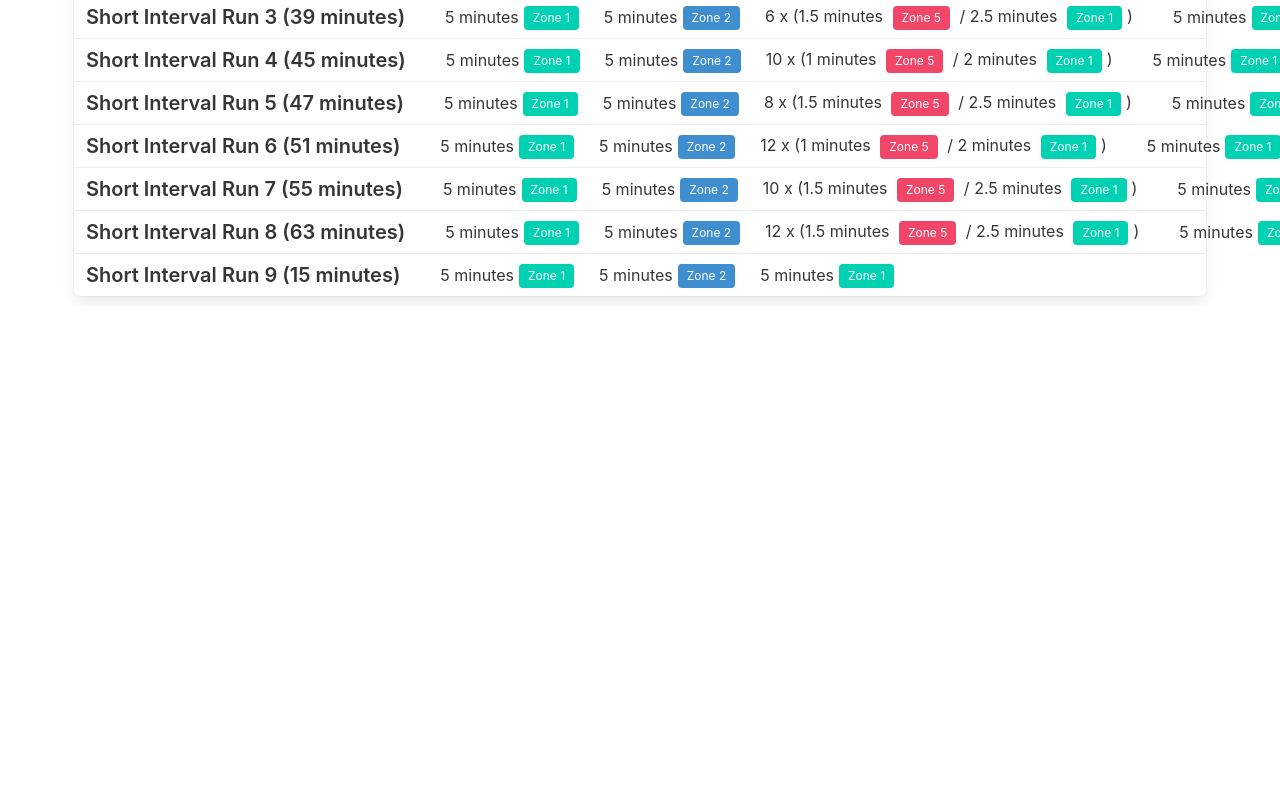
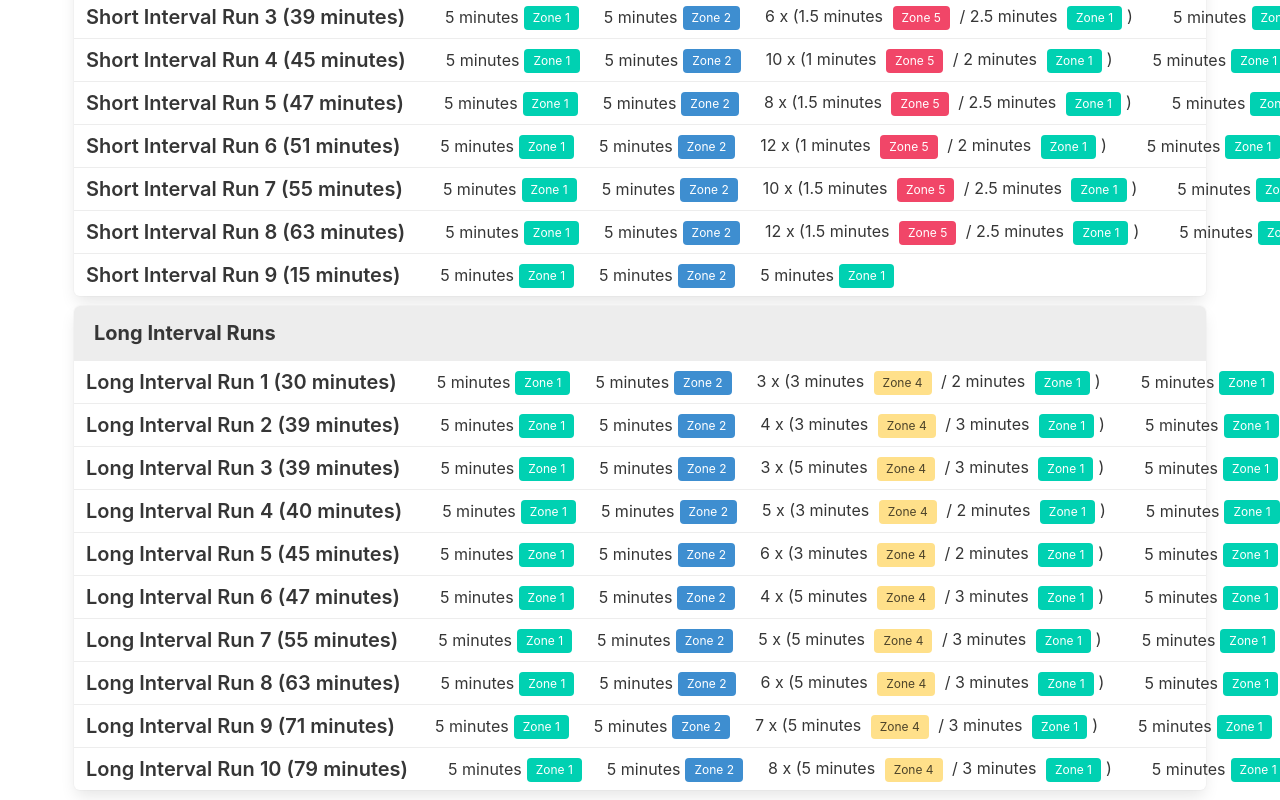
Before and after one commit to alcfeoh/80-20-running, an Angular app: page /allRuns in a window 1280 px wide. Shown: the part 3050-3850 px from the top of the page. Before the commit the page ends 3356 px from the top, so only its background shows below. Built offline with nearby package versions, Linux system fonts and the light colour scheme.

Commit message:
Added long interval runs

```diff
--- a/src/app/all-runs/all-runs.component.html
+++ b/src/app/all-runs/all-runs.component.html
@@ -11,3 +11,5 @@
 <app-run-table title="Tempo Runs" [runs]="tempoRuns"></app-run-table>
 
 <app-run-table title="Short Interval Runs" [runs]="shortIntRuns"></app-run-table>
+
+<app-run-table title="Long Interval Runs" [runs]="longIntRuns"></app-run-table>
--- a/src/app/all-runs/all-runs.component.ts
+++ b/src/app/all-runs/all-runs.component.ts
@@ -6,6 +6,7 @@ import {LongRun} from '../run-types/long-run';
 import {FoundationRun} from '../run-types/foundation-run';
 import {TempoRun} from '../run-types/tempo-run';
 import {ShortIntervalRun} from '../run-types/short-interval-run';
+import {LongIntervalRun} from '../run-types/long-interval-run';
 
 @Component({
   selector: 'app-all-runs',
@@ -21,6 +22,7 @@ export class AllRunsComponent {
   hillRepsRuns: Array<HillRepetitionRun> = [];
   tempoRuns: Array<TempoRun> = [];
   shortIntRuns: Array<ShortIntervalRun> = [];
+  longIntRuns: Array<LongIntervalRun> = [];
 
   constructor() {
     for (let i = 1; i <= 9;  i++) {
@@ -31,7 +33,9 @@ export class AllRunsComponent {
       this.hillRepsRuns.push(new HillRepetitionRun(i));
       this.tempoRuns.push(new TempoRun(i));
       this.shortIntRuns.push(new ShortIntervalRun(i));
+      this.longIntRuns.push(new LongIntervalRun(i));
     }
+    this.longIntRuns.push(new LongIntervalRun(10));
     this.hillRepsRuns.push(new HillRepetitionRun(10));
     this.hillRepsRuns.push(new HillRepetitionRun(11));
     this.hillRepsRuns.push(new HillRepetitionRun(12));
--- /dev/null
+++ b/src/app/run-types/long-interval-run.ts
@@ -0,0 +1,31 @@
+import {Run} from './run';
+import {Segment} from '../segment';
+
+export class LongIntervalRun extends Run {
+
+  constructor(index: number) {
+    super(index, 'Long Interval Run');
+    this.segments.push(new Segment(5, 'minutes', 1));
+    this.segments.push(new Segment(5, 'minutes', 2));
+    switch (index) {
+      case 1:
+        this.addInterval('minutes', 3, 3, 4, 2, 1); break;
+      case 2:
+        this.addInterval('minutes', 4, 3, 4, 3, 1); break;
+      case 3:
+        this.addInterval('minutes', 3, 5, 4, 3, 1); break;
+      case 4:
+        this.addInterval('minutes', 5, 3, 4, 2, 1); break;
+      case 5:
+        this.addInterval('minutes', 6, 3, 4, 2, 1); break;
+      case 6:
+        this.addInterval('minutes', 4, 5, 4, 3, 1); break;
+      case 7:
+      case 8:
+      case 9:
+      case 10:
+        this.addInterval('minutes', index - 2, 5, 4, 3, 1); break;
+    }
+    this.segments.push(new Segment(5, 'minutes', 1));
+  }
+}
```
